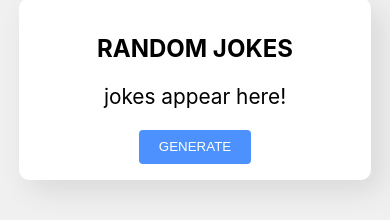
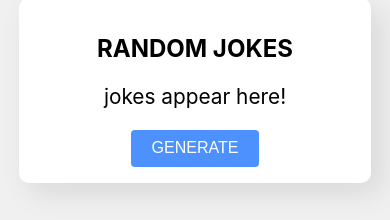
Before and after one commit to Siemen316/jokesapi, a plain HTML site: page index.html in a window 390 px wide. Shown: the part 247-467 px from the top of the page. Drawn offline with Linux system fonts and the light colour scheme.

Commit message:
increased button size again

```diff
--- a/style.css
+++ b/style.css
@@ -41,6 +41,8 @@ p {
     width: 20rem;
   }
   #btn {
+    width: 8rem;
     padding: 0.6rem;
+    font-size: 1rem;
   }
 }
```
